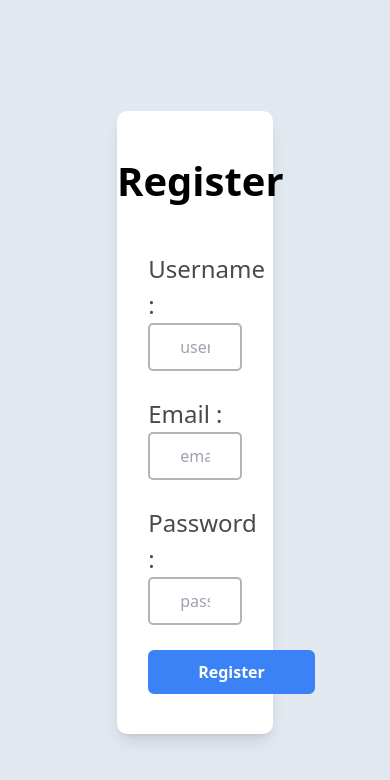
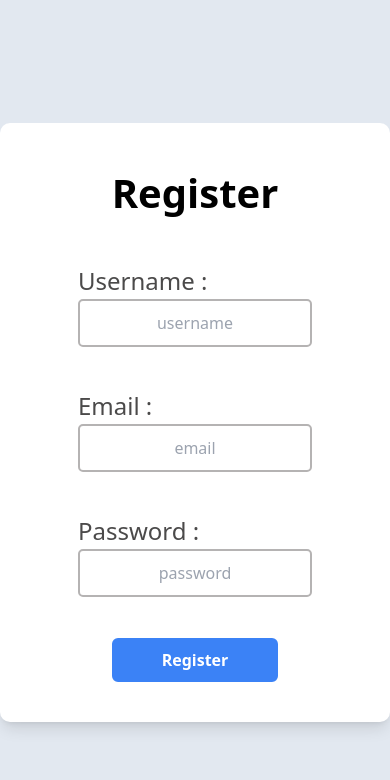
Before and after one commit to Studawatta/BEST, a React (Create React App) app in the folder client/: page /register in a window 390 px wide. Shown: the top 780 px of the page. Built offline with nearby package versions, Linux system fonts and the light colour scheme.

Commit message:
register testing completed

```diff
--- a/client/package.json
+++ b/client/package.json
@@ -8,6 +8,7 @@
     "@testing-library/user-event": "^13.5.0",
     "react": "^18.2.0",
     "react-dom": "^18.2.0",
+    "react-hook-form": "^7.43.9",
     "react-icons": "^4.8.0",
     "react-router-dom": "^6.10.0",
     "react-scripts": "5.0.1",
--- a/client/src/pages/register/Register.jsx
+++ b/client/src/pages/register/Register.jsx
@@ -1,8 +1,9 @@
 import React from 'react';
 import styled from 'styled-components';
+import { useForm } from 'react-hook-form';
 
 const Input = styled.input`
-  border: 2px solid #b5b3b3;
+  /* border: 2px solid #b5b3b3; */
   width: 100%;
   padding: 10px 30px;
   border-radius: 5px;
@@ -20,24 +21,118 @@ const Label = styled.span`
 `;
 
 const Register = () => {
+  const {
+    register,
+    handleSubmit,
+
+    formState: { errors },
+  } = useForm();
+  // const onSubmit = (data) => {};
+  // const onSubmit = (e) => {
+  //   e.preventDefault();
+  // };
   return (
     <div className="w-full h-[100vh] bg-slate-200 flex items-center justify-center">
-      <div className="bg-white w-[40%] h-fit rounded-[10px] shadow-lg py-10 ">
+      <div className="bg-white w-[100%] h-fit rounded-[10px] shadow-lg py-10 md:w-[60%] lg:w-[40%]">
         <h1 className="text-[40px] font-semibold  text-center">Register</h1>
-        <form className="mt-10 w-[60%] m-auto  flex flex-col gap-[25px]  ">
-          <div>
+
+        <form
+          className="mt-10 w-[60%] m-auto  flex flex-col gap-[20px]"
+          onSubmit={handleSubmit()}
+        >
+          {/* usernameInput */}
+
+          <div className=" h-[105px]">
             <Label>Username : </Label>
-            <Input placeholder="username" />
+            <Input
+              className={` border-2  ${
+                errors.userName ? ' border-red-500' : 'border-[#b5b3b3]'
+              }`}
+              placeholder="username"
+              id="userName"
+              {...register('userName', {
+                required: true,
+                maxLength: 20,
+                minLength: 4,
+                pattern: /^[A-Za-z]+$/,
+              })}
+            />
+            {errors?.userName?.type === 'required' && (
+              <p className="text-red-500 text-[14px]">Required</p>
+            )}
+            {errors.userName?.type === 'maxLength' && (
+              <p className="text-red-500 text-[14px]">
+                Username must less than 20 characters
+              </p>
+            )}
+            {errors.userName?.type === 'minLength' && (
+              <p className="text-red-500 text-[14px]">
+                Username not long enough
+              </p>
+            )}
+            {errors?.userName?.type === 'pattern' && (
+              <p className="text-red-500 text-[14px]">
+                Alphebetical characters only
+              </p>
+            )}
           </div>
-          <div>
+
+          {/* emaliInput   */}
+
+          <div className="h-[105px]">
             <Label>Email : </Label>
-            <Input placeholder="email" />
+            <Input
+              className={` border-2   ${
+                errors.email ? ' border-red-500' : 'border-[#b5b3b3]'
+              }`}
+              placeholder="email"
+              id="email"
+              {...register('email', {
+                required: true,
+                pattern:
+                  /^[a-zA-Z0-9.!#$%&'*+/=?^_`{|}~-]+@[a-zA-Z0-9-]+(?:\.[a-zA-Z0-9-]+)*$/,
+              })}
+            />
+            {errors.email?.type === 'required' && (
+              <p className="text-red-500 text-[14px]">Required</p>
+            )}
+            {errors.email?.type === 'pattern' && (
+              <p className="text-red-500 text-[14px]">Invalid email format</p>
+            )}
           </div>
-          <div>
+
+          {/* passwordInput */}
+
+          <div className="h-[105px]">
             <Label>Password : </Label>
-            <Input placeholder="password" />
+            <Input
+              className={` border-2  ${
+                errors.password ? ' border-red-500' : 'border-[#b5b3b3]'
+              }`}
+              placeholder="password"
+              id="password"
+              {...register('password', {
+                required: true,
+                pattern: /^(?=.*[A-Za-z])(?=.*\d)[A-Za-z\d]{8,}$/,
+              })}
+            />
+            {errors.password?.type === 'required' && (
+              <p className="text-red-500 text-[14px]">Required</p>
+            )}
+            {errors.password?.type === 'pattern' && (
+              <p className="text-red-500 text-[14px]">
+                Password must contain minimum eight characters, at least one
+                letter and one number.
+              </p>
+            )}
           </div>
-          <button className="bg-blue-500 w-fit py-2 px-12 border-2 border-blue-500 rounded-md font-bold text-white hover:bg-white hover:text-blue-500 m-auto">
+
+          {/* submitButton */}
+
+          <button
+            type="submit"
+            className="bg-blue-500 w-fit py-2 px-12 border-2 border-blue-500 rounded-md font-bold text-white hover:bg-white hover:text-blue-500 m-auto"
+          >
             Register
           </button>
         </form>
```
Also changed, not shown: client/src/components/navBar/NavBar.jsx (+9 -0 lines), 2 other files (tests, documents, lock files or other folders).
